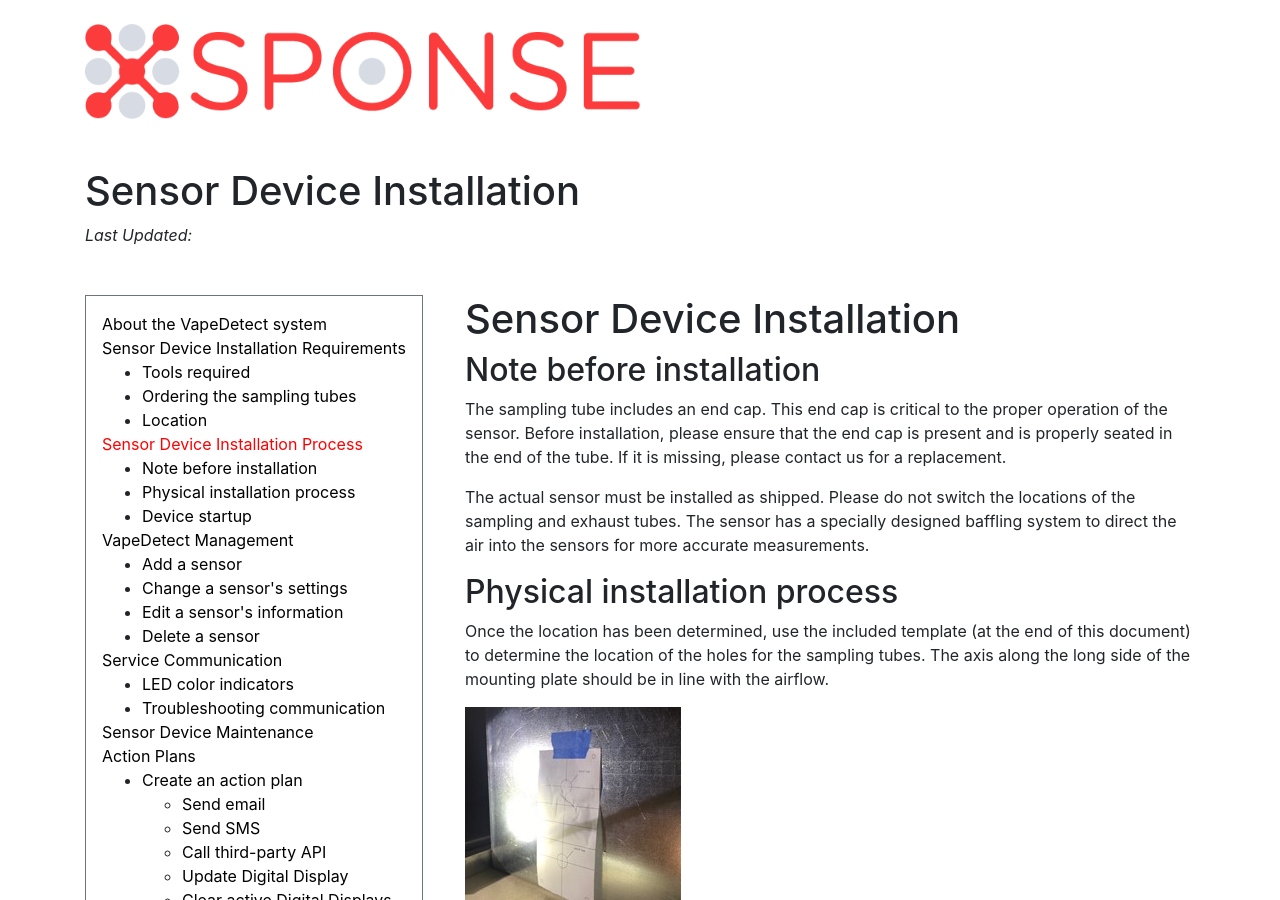
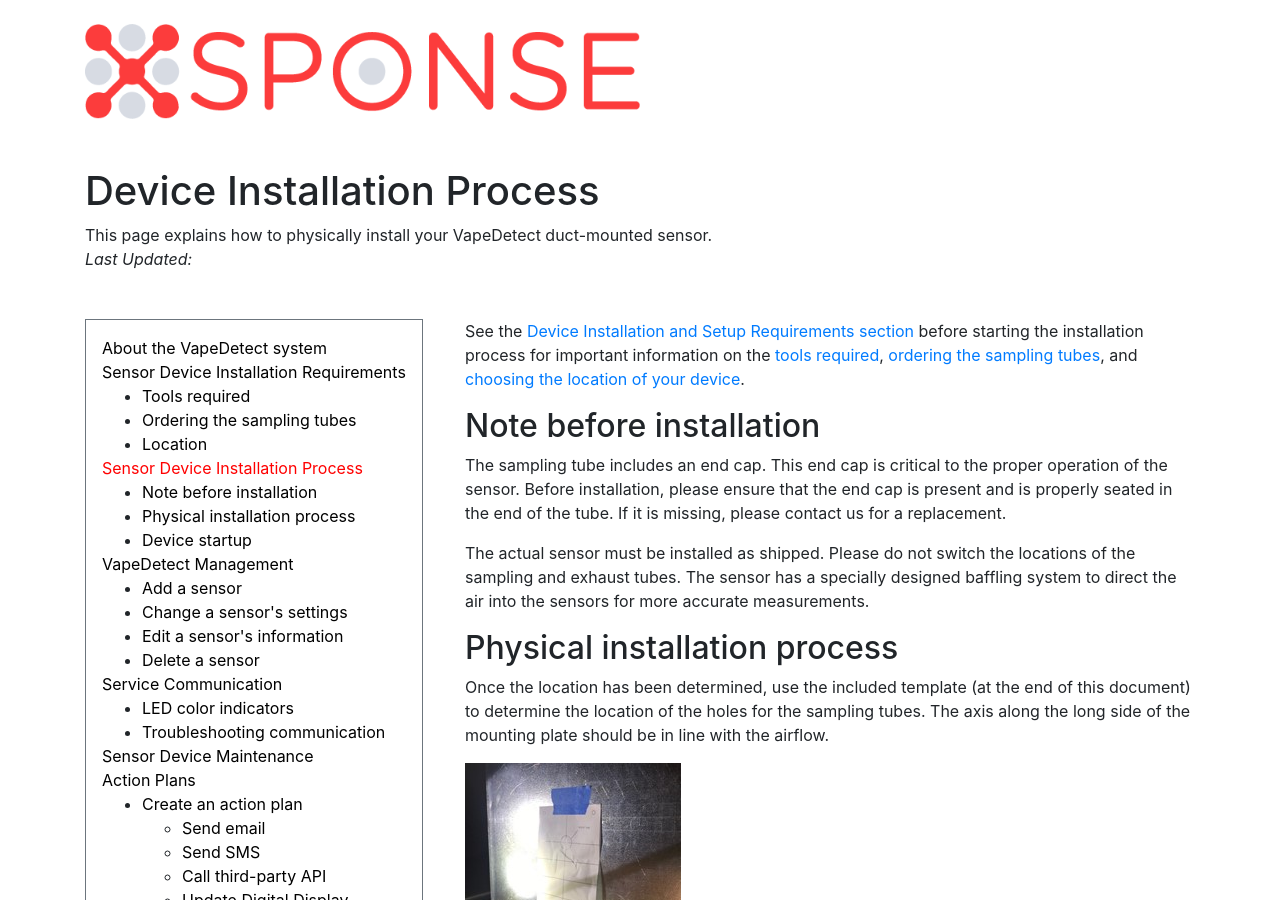
Before and after one commit to NrsSystems/docs, a Jekyll site: the page built from vape-detect/installation-process.md, in a window 1280 px wide and 900 px high. Built offline with Jekyll 4.4.1, drawn with Linux system fonts in a browser that asks for light colours; our own code applies the rules of GitHub Pages for plain Markdown files.

Commit message:
Update installation-process.md
Added title and abstract section, and links back to the Requirements page.

```diff
--- a/vape-detect/installation-process.md
+++ b/vape-detect/installation-process.md
@@ -1,4 +1,8 @@
-# Sensor Device Installation
+---
+title: Device Installation Process
+abstract: This page explains how to physically install your VapeDetect duct-mounted sensor.
+---
+See the [Device Installation and Setup Requirements section](installation-reqs.md) before starting the installation process for important information on the [tools required](installation-reqs.md#tools-required), [ordering the sampling tubes](installation-reqs.md#ordering-the-sampling-tubes), and [choosing the location of your device](installation-reqs.md#location).
 
 ## Note before installation
 The sampling tube includes an end cap. This end cap is critical to the proper operation of the sensor. Before installation, please ensure that the end cap is present and is properly seated in the end of the tube. If it is missing, please contact us for a replacement.
```
